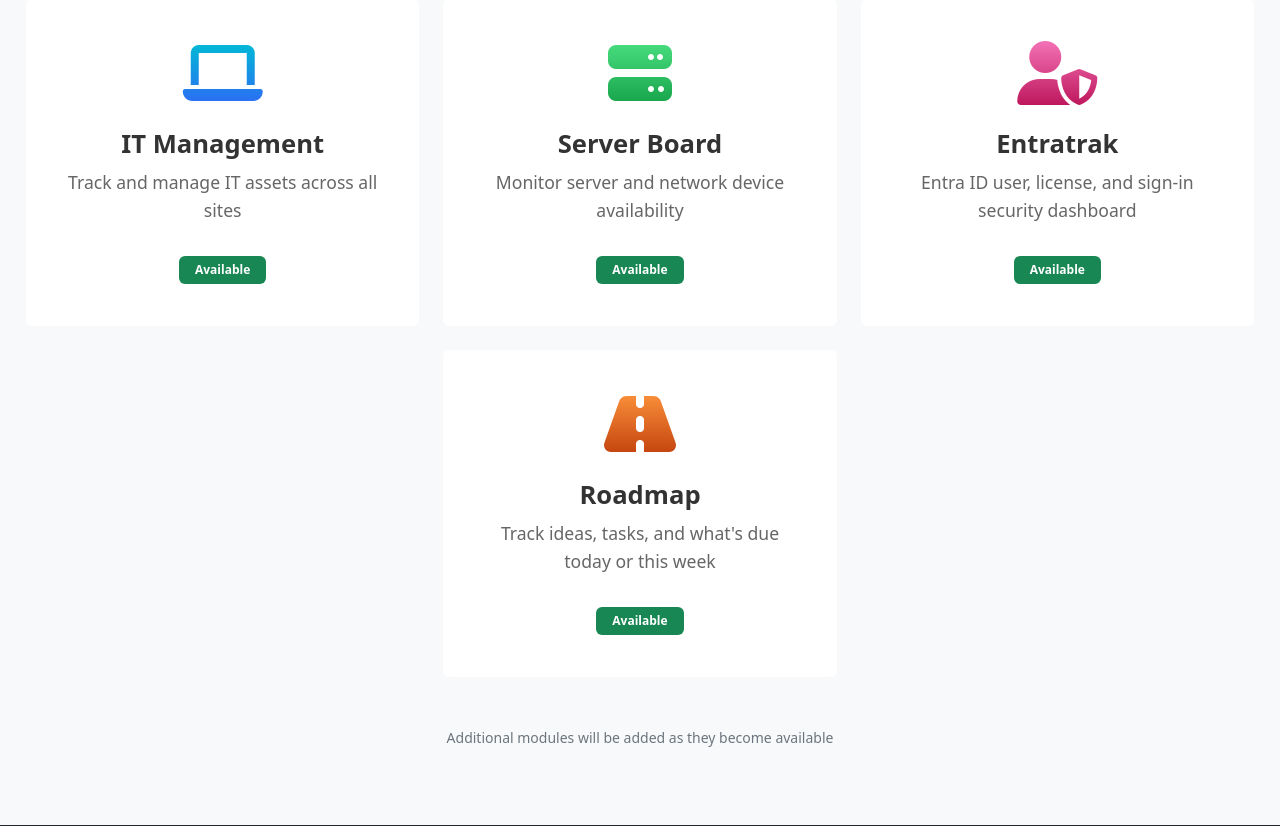
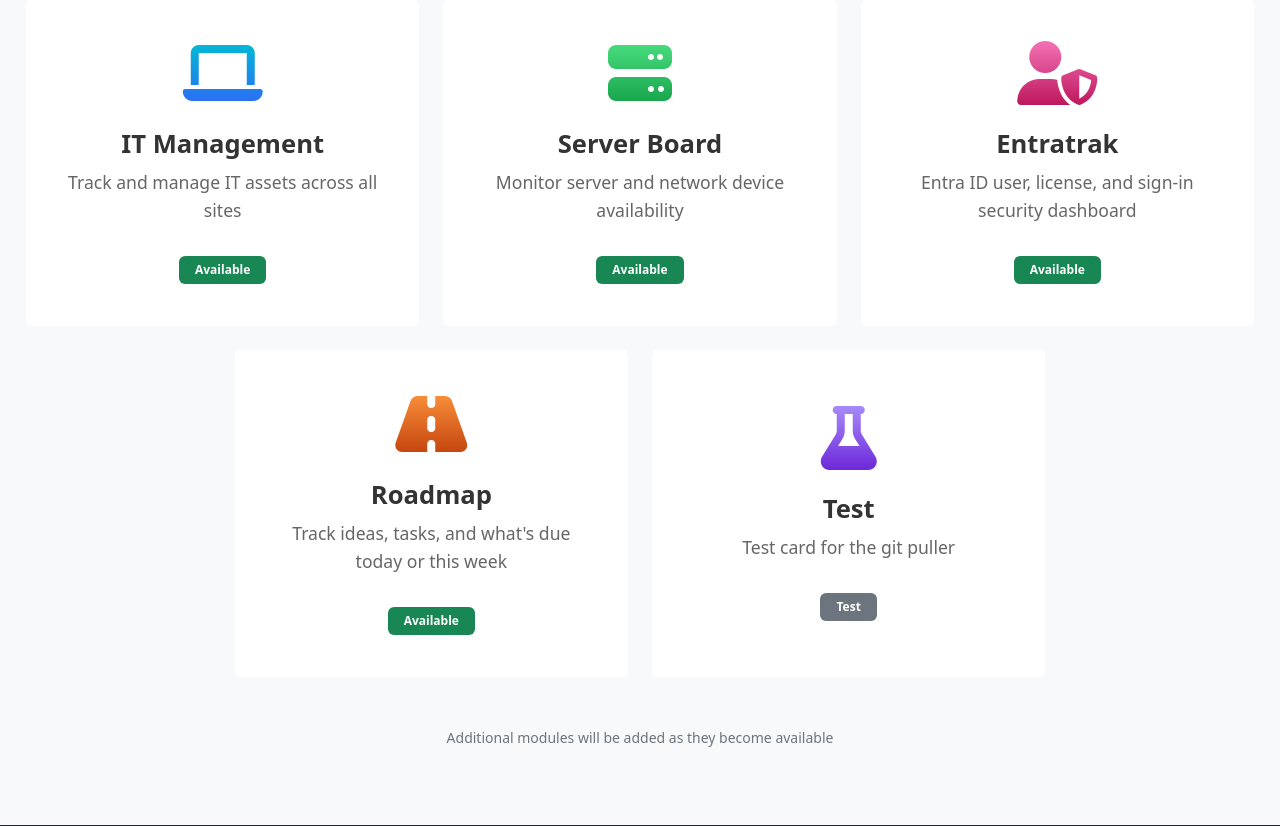
Before and after one commit to Southland-Steel/forgefront, a PHP site: page / in a window 1280 px wide. Shown: the part 284-1110 px from the top of the page. Run offline with PHP 8.4, Linux system fonts and the light colour scheme; the visitor is signed in with stand-in values (Sample User, id 1).

Commit message:
TEMP: test card next to Roadmap on the main page, to test the git puller (remove after)

```diff
--- a/index.php
+++ b/index.php
@@ -64,6 +64,19 @@
                 </div>
             </div>
         </div>
+        <?php // TEMP: test card for the git puller — remove after the test ?>
+        <div class="col-12 col-md-6 col-lg-4 mb-4">
+            <div class="card h-100 module-card">
+                <div class="card-body text-center d-flex flex-column justify-content-center">
+                    <i class="fas fa-flask fa-4x mb-4" style="background: linear-gradient(to bottom, #a78bfa 0%, #6d28d9 100%); -webkit-background-clip: text; -webkit-text-fill-color: transparent; background-clip: text;"></i>
+                    <h2 class="card-title mb-2">Test</h2>
+                    <p class="card-text">Test card for the git puller</p>
+                    <div class="mt-3">
+                        <span class="badge bg-secondary px-3 py-2">Test</span>
+                    </div>
+                </div>
+            </div>
+        </div>
     </div>
 
     <div class="row justify-content-center mt-4">
```
